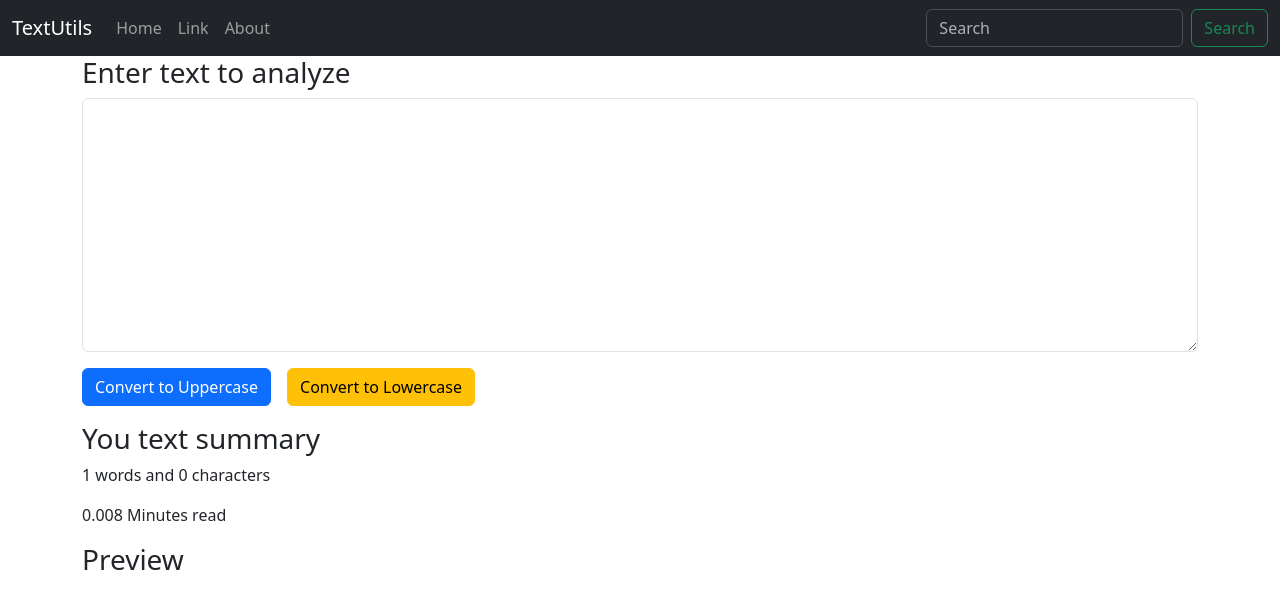
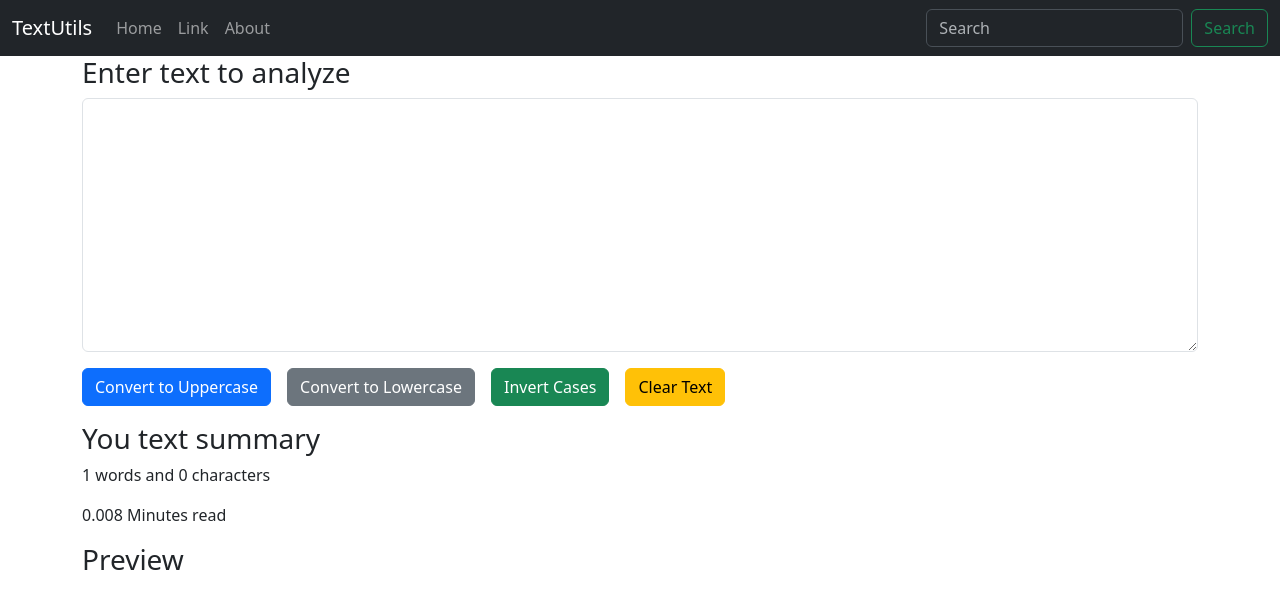
Before and after one commit to developersview/ReactJS-Tutorial, a React (Create React App) app in the folder textutils/: page / in a window 1280 px wide. Shown: the top 608 px of the page. Built offline with nearby package versions, Linux system fonts and the light colour scheme; the HTML template or start-up script is replaced by a standard one.

Commit message:
added more functionality

```diff
--- a/textutils/src/Components/TextForm.jsx
+++ b/textutils/src/Components/TextForm.jsx
@@ -13,9 +13,30 @@ const TextForm = (props) => {
         //console.log("Lowercase was clicked!");
         setText(text.toLowerCase());
     }
+
+    const handleInvertClick = () => {
+        let invertText = '';
+        for (let i = 0; i < text.length; i++) {
+            if (text[i] === text[i].toLowerCase()) {
+                invertText += text[i].toUpperCase();
+            } else if (text[i] === text[i].toUpperCase()) {
+                invertText += text[i].toLowerCase();
+            }
+        }
+        setText(invertText);
+    }
+
+    const handleClearClick = () => {
+        if (window.confirm('Are you sure you want to clear all text?')) {
+            setText('');
+        }
+    }
+
+
     const handleOnChange = (event) => {
         setText(event.target.value);
     }
+
 
     return (
         <>
@@ -33,8 +54,14 @@ const TextForm = (props) => {
                         <Button variant="primary" size="md" onClick={handleUpperClick}>
                             Convert to Uppercase
                         </Button>
-                        <Button variant="warning" size="md" onClick={handleLowerClick}>
+                        <Button variant="secondary" size="md" onClick={handleLowerClick}>
                             Convert to Lowercase
+                        </Button>
+                        <Button variant="success" size="md" onClick={handleInvertClick}>
+                            Invert Cases
+                        </Button>
+                        <Button variant="warning" size="md" onClick={handleClearClick}>
+                            Clear Text
                         </Button>
                     </Stack>
                 </Form>
```
